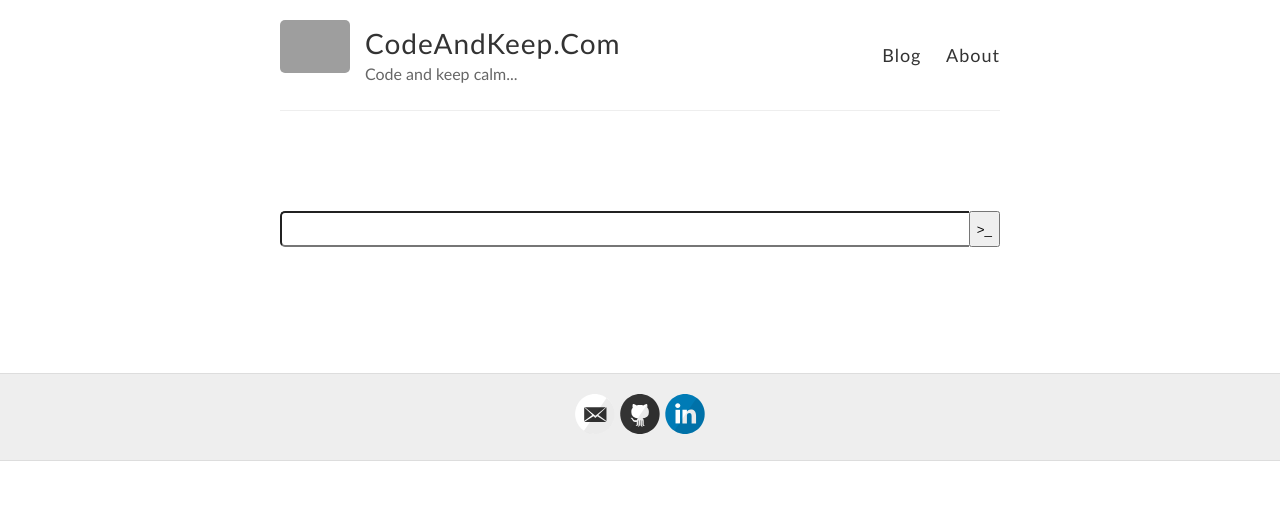
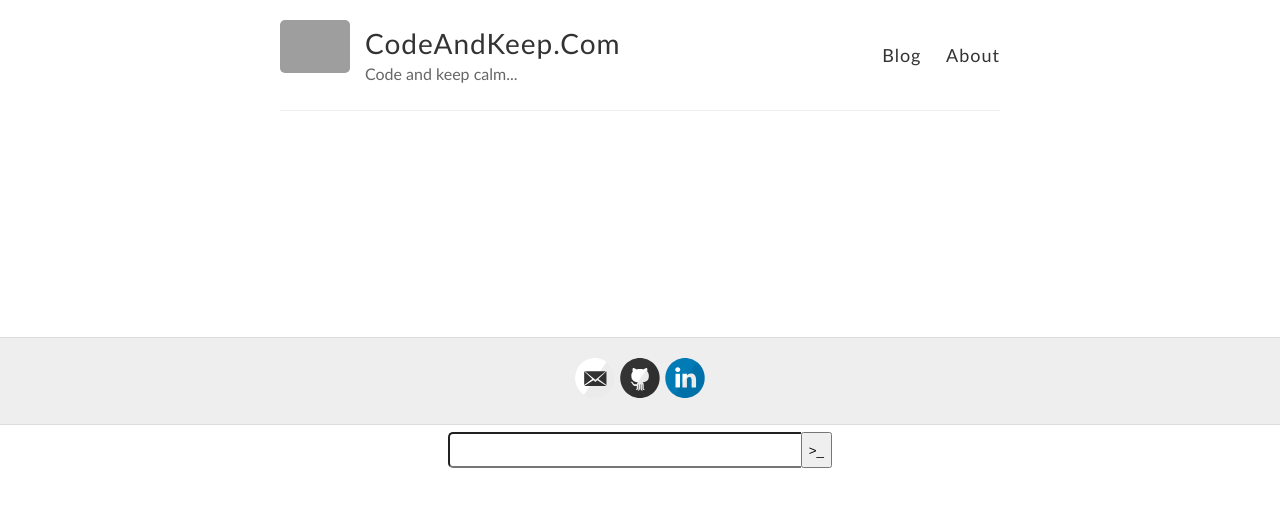
Before and after one commit to briansworth/dev, a Jekyll site: the page built from search/index.html, in a window 1280 px wide. Shown: the top 507 px of the page. Built offline with Jekyll 4.4.1, drawn with Linux system fonts in a browser that asks for light colours; nearby versions of some CDN libraries; grey boxes are pictures that could not be loaded.

Commit message:
Updated Search page with style

```diff
--- a/search/index.html
+++ b/search/index.html
@@ -37,12 +37,20 @@ title: Search
       cursor: pointer;
       font-size: 20px;
     }
+
+    .wrap{
+      width: 30%;
+      position: absolute;
+      top: 50%;
+      left: 50%;
+      transform: translate(-50%, -50%);
+    }
   </style>
 </head>
 
 <br/>&nbsp;
 <form action="get" id="site_search">
-<div>
+<div class="wrap">
   <div class="search">
     <input type="text" id="search_box" class="searchTerm" maxlength=120>
     <input type="submit" value=">_">
```
